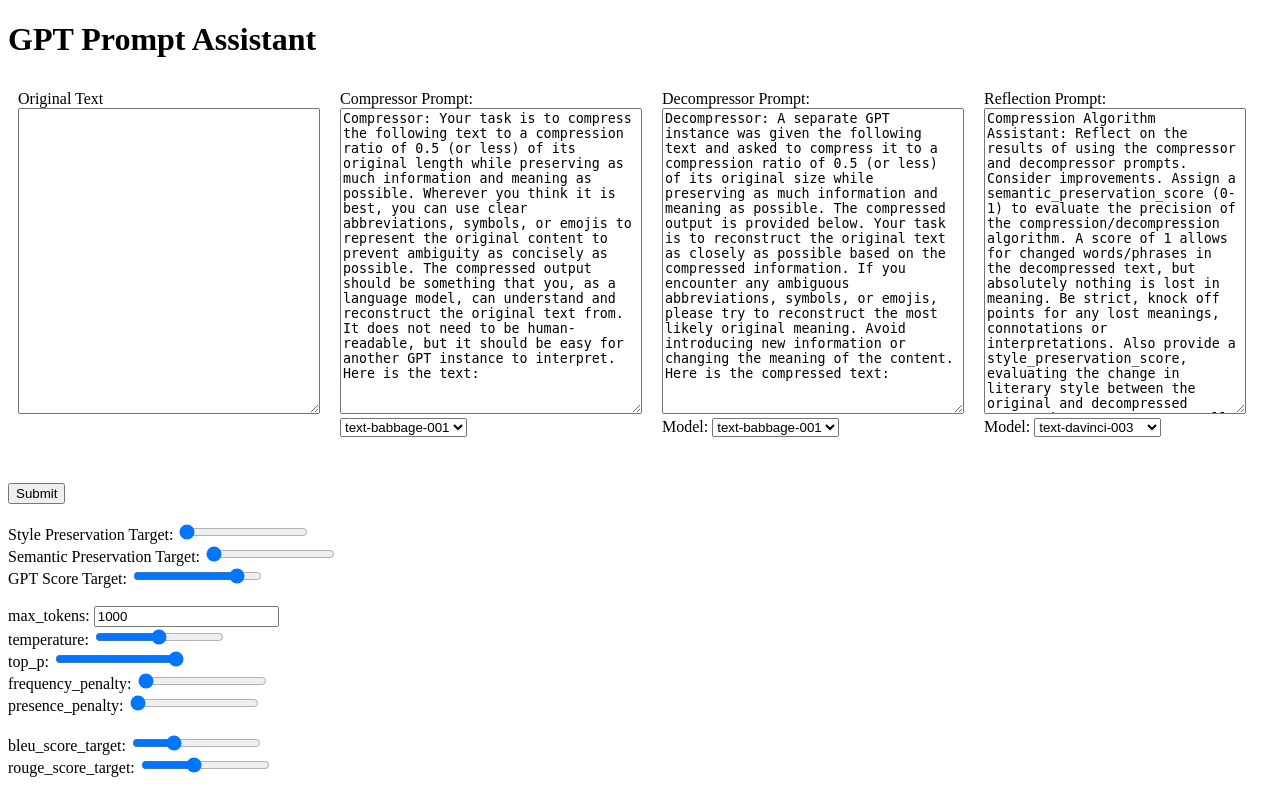
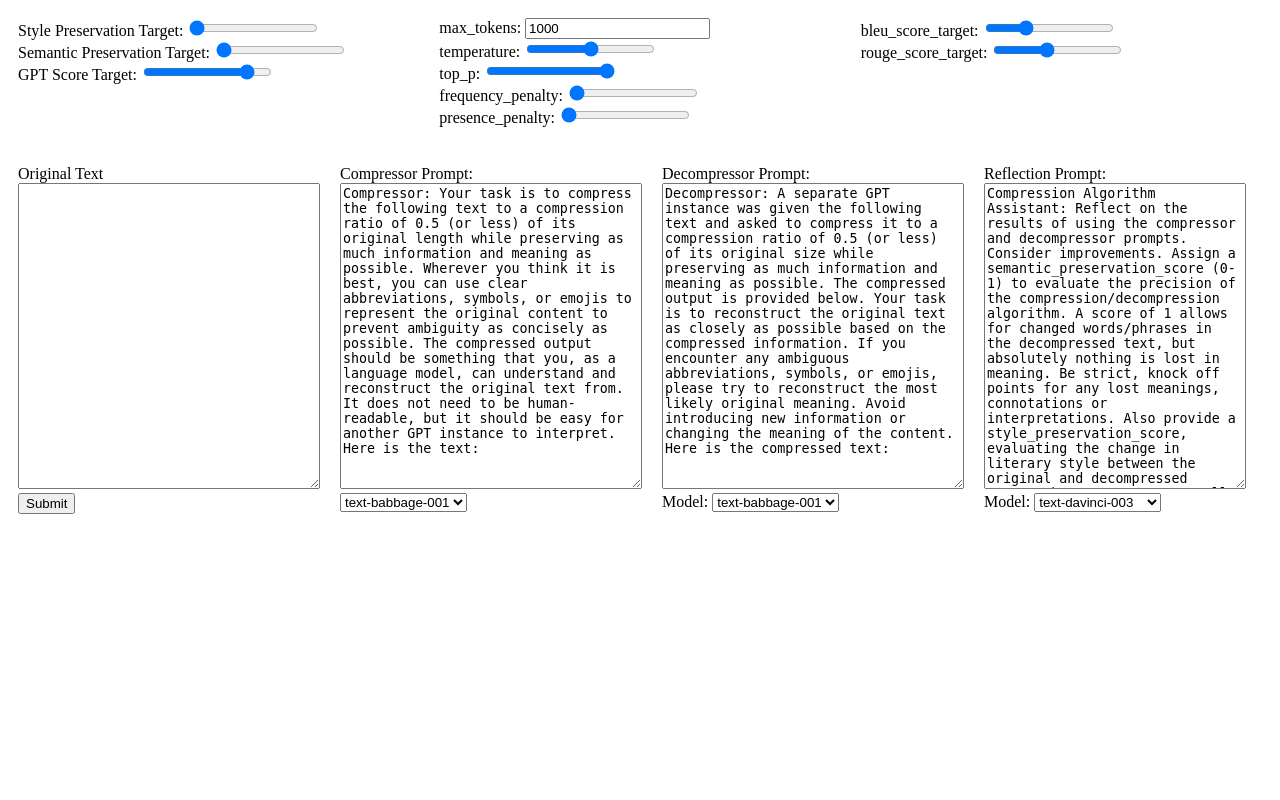
Before and after one commit to gitwithsean/GPTPromptAssist, a Flask app: page / in a window 1280 px wide. Run offline with Flask 3, Linux system fonts and the light colour scheme; parts of the project's set-up code (start-up, migrations or seed data) failed here and were passed over.

Commit message:
rearrange

```diff
--- a/templates/index.html
+++ b/templates/index.html
@@ -18,12 +18,50 @@
     </style>
 </head>
 <body>
-    <h1>GPT Prompt Assistant</h1>
     <form action="/process" method="POST">
         <div class="form-container">
             <div class="form-field">
+                <label for="style_preservation_score_target">Style Preservation Target:</label>
+                <input type="range" name="style_preservation_score_target" min="0.6" max="1" step="0.01" value="0"><br>
+
+                <label for="semantic_preservation_score_target">Semantic Preservation Target:</label>
+                <input type="range" name="semantic_preservation_score_target" min="0.9" max="1" step="0.01" value="0"><br>
+
+                <label for="gpt_score_target">GPT Score Target:</label>
+                <input type="range" name="gpt_score_target" min="0" max="1" step="0.01" value="0.85">
+            </div><br><br>
+
+            <div class="form-field">
+                <label for="max_tokens">max_tokens:</label>
+                <input type="number" name="max_tokens" value="1000"><br>
+
+                <label for="temperature">temperature:</label>
+                <input type="range" name="temperature" min="0" max="1" step="0.01" value="0.5"><br>
+
+                <label for="top_p">top_p:</label>
+                <input type="range" name="top_p" min="0" max="1" step="0.01" value="1"><br>
+
+                <label for="frequency_penalty">frequency_penalty:</label>
+                <input type="range" name="frequency_penalty" min="0" max="2" step="0.01" value="0"><br>
+
+                <label for="presence_penalty">presence_penalty:</label>
+                <input type="range" name="presence_penalty" min="0" max="2" step="0.01" value="0">
+            </div><br><br>
+
+            <div class="form-field">
+                <label for="bleu_score_target">bleu_score_target:</label>
+                <input type="range" name="bleu_score_target" min="0" max="1" step="0.01" value="0.3"><br>
+
+                <label for="rouge_score_target">rouge_score_target:</label>
+                <input type="range" name="rouge_score_target" min="0" max="1" step="0.01" value="0.4">
+            </div>
+        </div><br>
+        <div class="form-container">
+            <div class="form-field">
                 <label for="original_text">Original Text</label><br>
-                <textarea name="original_text" rows="20" cols="35"></textarea>
+                <textarea name="original_text" rows="20" cols="35"></textarea><br>
+
+                <input type="submit" value="Submit"><br><br>
             </div>
 
             <div class="form-field">
@@ -65,38 +103,6 @@
                 </select>
             </div>
         </div><br><br>
-
-        <input type="submit" value="Submit"><br><br>
-
-        <label for="style_preservation_score_target">Style Preservation Target:</label>
-        <input type="range" name="style_preservation_score_target" min="0.6" max="1" step="0.01" value="0"><br>
-
-        <label for="semantic_preservation_score_target">Semantic Preservation Target:</label>
-        <input type="range" name="semantic_preservation_score_target" min="0.9" max="1" step="0.01" value="0"><br>
-
-        <label for="gpt_score_target">GPT Score Target:</label>
-        <input type="range" name="gpt_score_target" min="0" max="1" step="0.01" value="0.85"><br><br>
-
-        <label for="max_tokens">max_tokens:</label>
-        <input type="number" name="max_tokens" value="1000"><br>
-
-        <label for="temperature">temperature:</label>
-        <input type="range" name="temperature" min="0" max="1" step="0.01" value="0.5"><br>
-
-        <label for="top_p">top_p:</label>
-        <input type="range" name="top_p" min="0" max="1" step="0.01" value="1"><br>
-
-        <label for="frequency_penalty">frequency_penalty:</label>
-        <input type="range" name="frequency_penalty" min="0" max="2" step="0.01" value="0"><br>
-
-        <label for="presence_penalty">presence_penalty:</label>
-        <input type="range" name="presence_penalty" min="0" max="2" step="0.01" value="0"><br><br>
-
-        <label for="bleu_score_target">bleu_score_target:</label>
-        <input type="range" name="bleu_score_target" min="0" max="1" step="0.01" value="0.3"><br>
-
-        <label for="rouge_score_target">rouge_score_target:</label>
-        <input type="range" name="rouge_score_target" min="0" max="1" step="0.01" value="0.4">
     </form>
 </body>
 </html>
```
